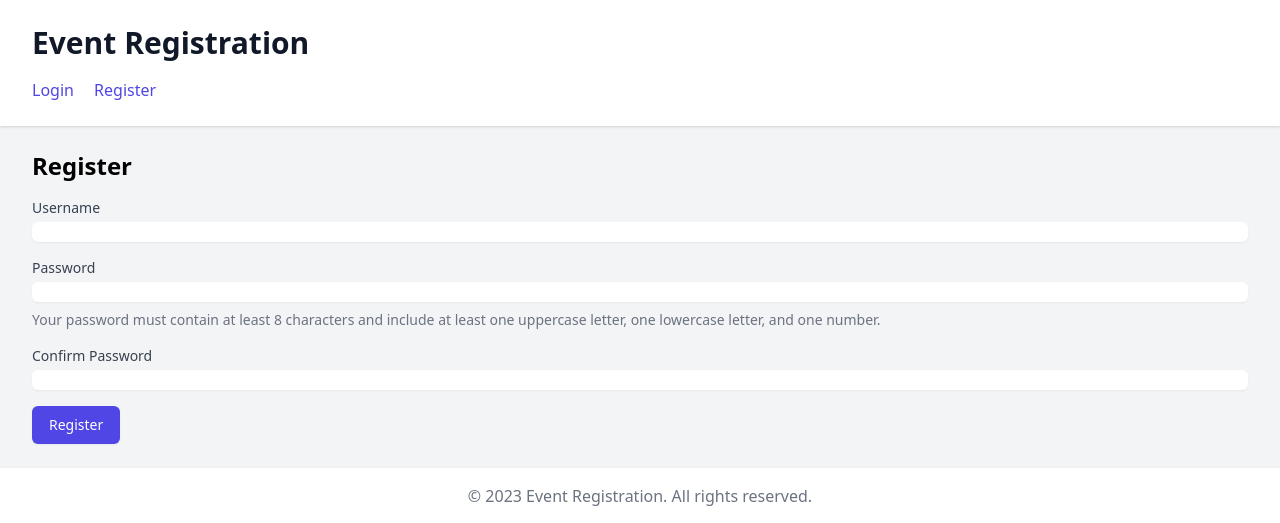
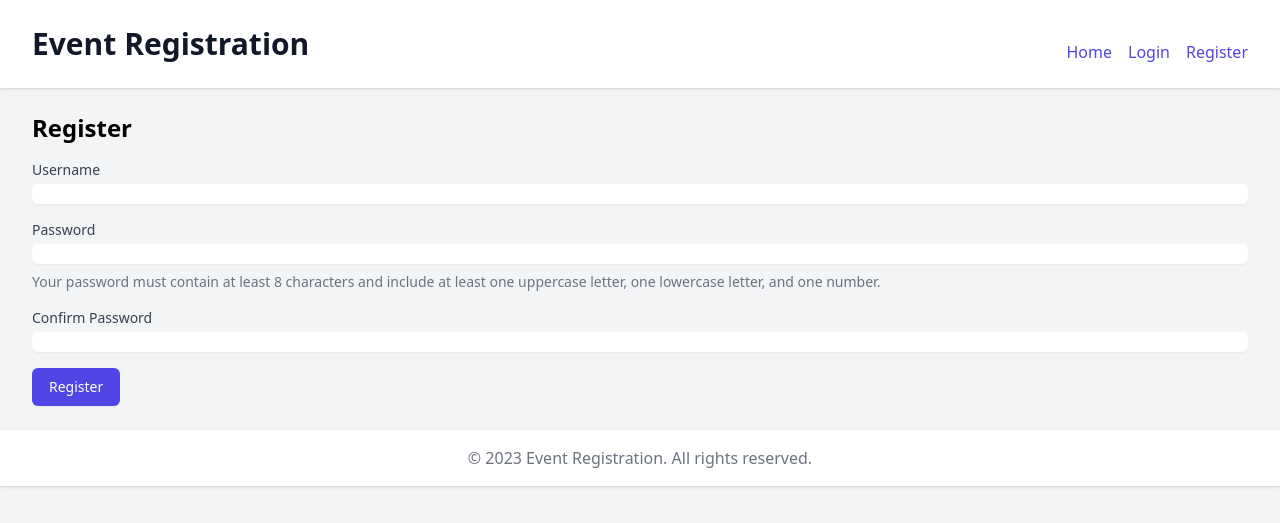
Before and after one commit to joshgervais/joshgervais-256A03, a Django app: page /accounts/register/ in a window 1280 px wide. Shown: the top 523 px of the page. Run offline with Django 5.2, Linux system fonts and the light colour scheme.

Commit message:
updated base.html

```diff
--- a/event_registration/templates/base.html
+++ b/event_registration/templates/base.html
@@ -6,16 +6,22 @@
 </head>
 <body class="bg-gray-100">
   <header class="bg-white shadow">
-    <div class="max-w-7xl mx-auto py-6 px-4 sm:px-6 lg:px-8">
+    <div class="max-w-7xl mx-auto py-6 px-4 sm:px-6 lg:px-8 flex justify-between items-center">
       <h1 class="text-3xl font-bold leading-tight text-gray-900">Event Registration</h1>
       <nav class="mt-4">
-        {% if user.is_authenticated %}
-          <p class="text-gray-700">Welcome, {{ user.username }}!</p>
-          <a href="{% url 'logout' %}" class="text-indigo-600 hover:text-indigo-900">Logout</a>
-        {% else %}
-          <a href="{% url 'login' %}" class="text-indigo-600 hover:text-indigo-900 mr-4">Login</a>
-          <a href="{% url 'register' %}" class="text-indigo-600 hover:text-indigo-900">Register</a>
-        {% endif %}
+        <ul class="flex space-x-4">
+          <li><a href="{% url 'home' %}" class="text-indigo-600 hover:text-indigo-900">Home</a></li>
+          {% if user.is_superuser %}
+            <li><a href="{% url 'create_event' %}" class="text-green-600 hover:text-green-900">Add Event</a></li>
+          {% endif %}
+          {% if user.is_authenticated %}
+            <li><span class="text-gray-700">Welcome, {{ user.username }}!</span></li>
+            <li><a href="{% url 'logout' %}" class="text-indigo-600 hover:text-indigo-900">Logout</a></li>
+          {% else %}
+            <li><a href="{% url 'login' %}" class="text-indigo-600 hover:text-indigo-900">Login</a></li>
+            <li><a href="{% url 'register' %}" class="text-indigo-600 hover:text-indigo-900">Register</a></li>
+          {% endif %}
+        </ul>
       </nav>
     </div>
   </header>
```
Also changed, not shown: event_registration/db.sqlite3.
